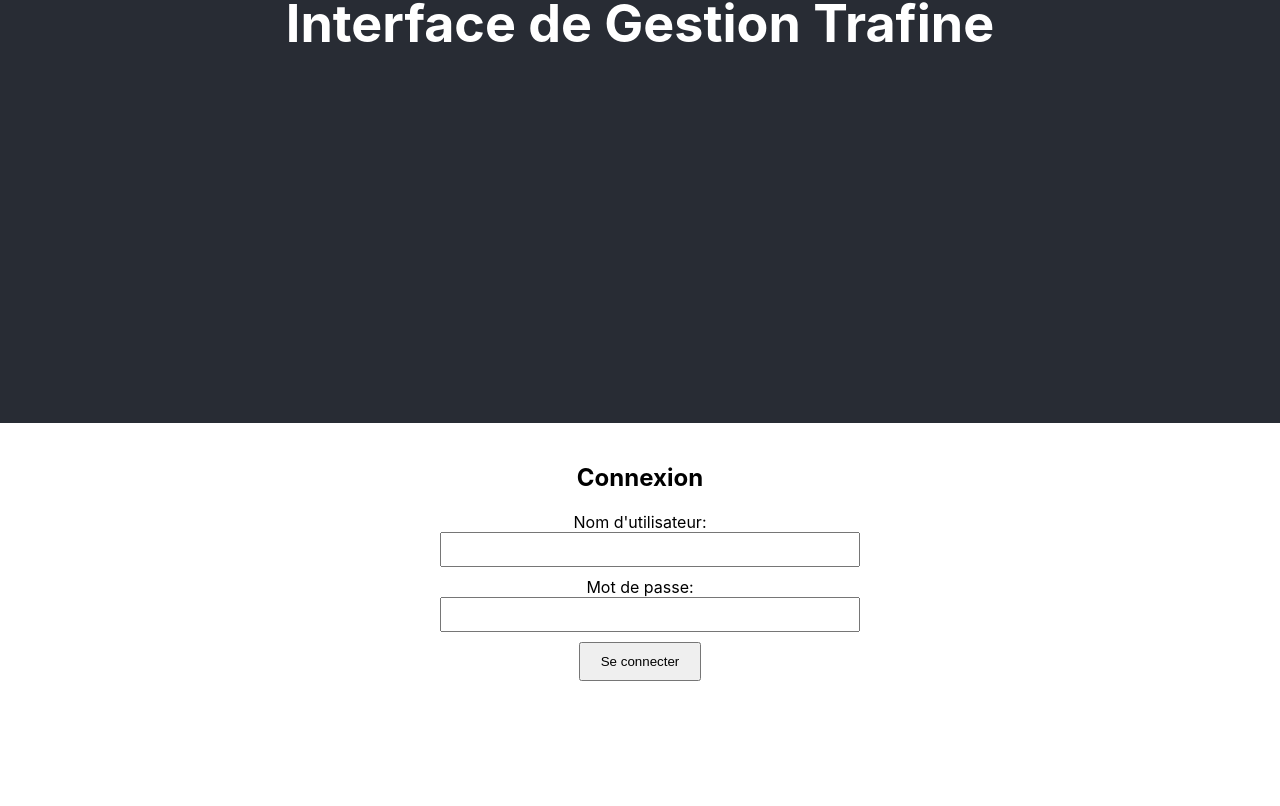
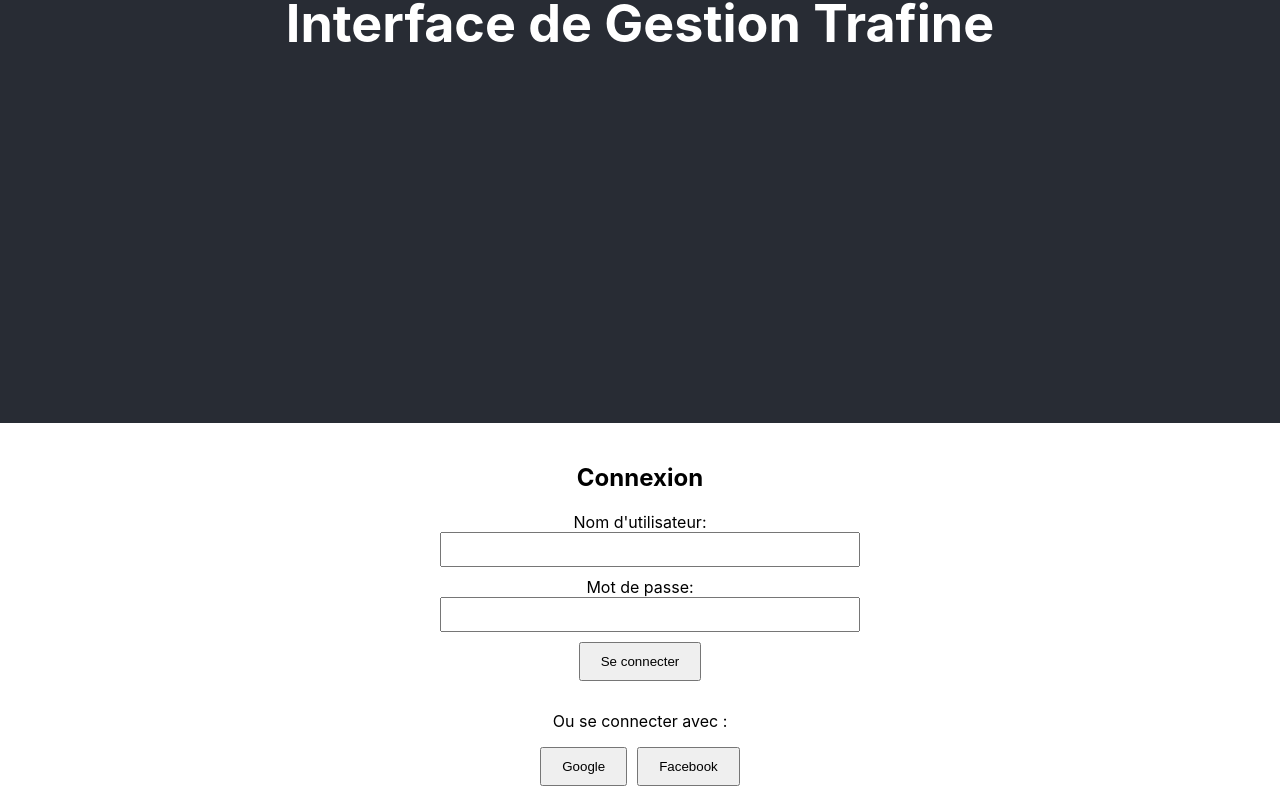
Before and after one commit to TGDev2/Trafine, a React (Create React App) app in the folder frontend/: page / in a window 1280 px wide. Shown: the part 377-1183 px from the top of the page. Before the commit the page ends 1078 px from the top, so only its background shows below. Built offline with nearby package versions, Linux system fonts and the light colour scheme.

Commit message:
feat: integrate OAuth login on frontend

```diff
--- a/frontend/src/App.js
+++ b/frontend/src/App.js
@@ -7,8 +7,18 @@
   const [isAuthenticated, setIsAuthenticated] = useState(false);
 
   useEffect(() => {
-    const token = localStorage.getItem("token");
-    setIsAuthenticated(!!token);
+    // Vérifier la présence d’un token dans l’URL (après redirection OAuth)
+    const searchParams = new URLSearchParams(window.location.search);
+    const token = searchParams.get("token");
+    if (token) {
+      localStorage.setItem("token", token);
+      setIsAuthenticated(true);
+      // Nettoyer l’URL en retirant les paramètres de requête
+      window.history.replaceState({}, document.title, window.location.pathname);
+    } else {
+      const storedToken = localStorage.getItem("token");
+      setIsAuthenticated(!!storedToken);
+    }
   }, []);
 
   const handleLoginSuccess = () => {
--- a/frontend/src/components/Login.js
+++ b/frontend/src/components/Login.js
@@ -32,6 +32,16 @@
     }
   };
 
+  const handleGoogleLogin = () => {
+    // Rediriger l'utilisateur vers l'endpoint OAuth de Google du backend
+    window.location.href = "http://localhost:3000/auth/google";
+  };
+
+  const handleFacebookLogin = () => {
+    // Rediriger l'utilisateur vers l'endpoint OAuth de Facebook du backend
+    window.location.href = "http://localhost:3000/auth/facebook";
+  };
+
   return (
     <div style={{ margin: "0 auto", maxWidth: "400px", padding: "20px" }}>
       <h2>Connexion</h2>
@@ -60,11 +70,23 @@
         <button
           type="submit"
           disabled={loading}
-          style={{ padding: "10px 20px" }}
+          style={{ padding: "10px 20px", marginBottom: "10px" }}
         >
           {loading ? "Connexion en cours..." : "Se connecter"}
         </button>
       </form>
+      <div style={{ textAlign: "center", marginTop: "20px" }}>
+        <p>Ou se connecter avec :</p>
+        <button
+          onClick={handleGoogleLogin}
+          style={{ padding: "10px 20px", marginRight: "10px" }}
+        >
+          Google
+        </button>
+        <button onClick={handleFacebookLogin} style={{ padding: "10px 20px" }}>
+          Facebook
+        </button>
+      </div>
     </div>
   );
 };
```
